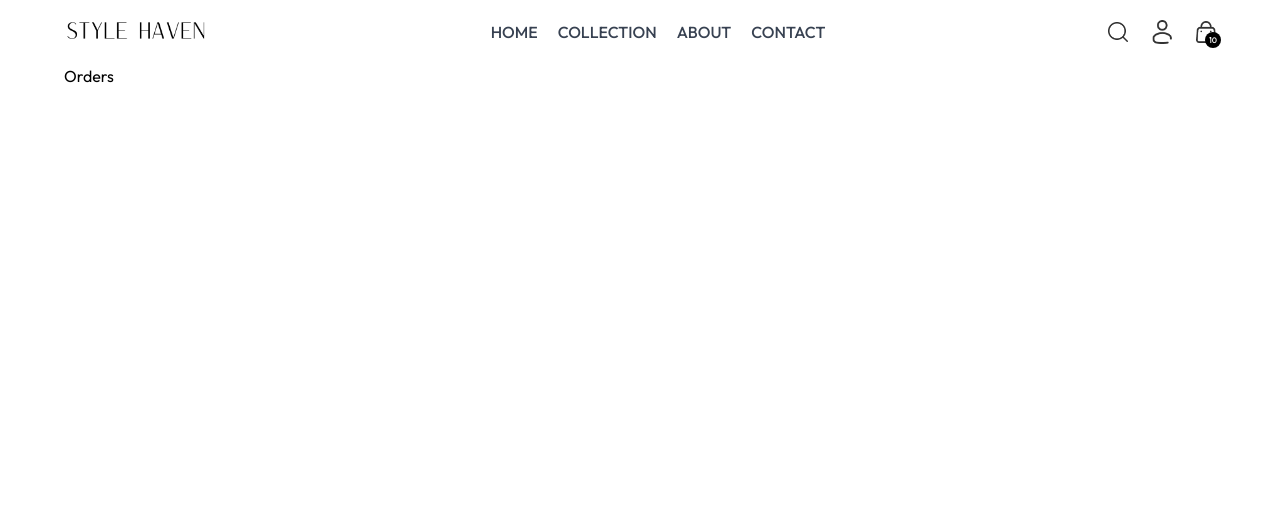
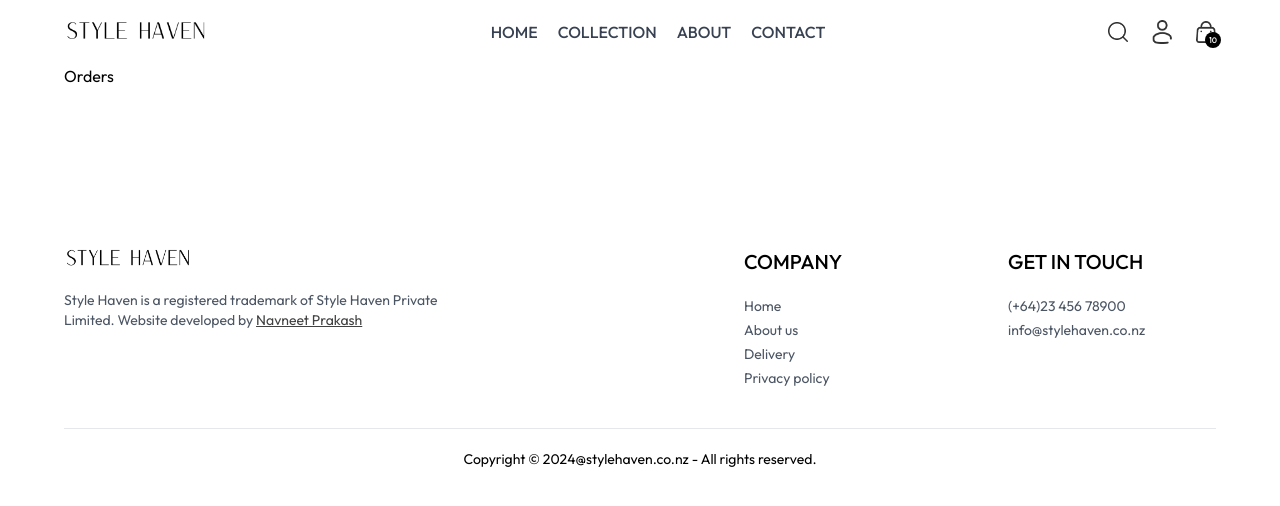
Before and after one commit to navneetprakash/react-ecom-frontend-vite, a React (Vite) app in the folder frontend/: page /orders in a window 1280 px wide. Shown: the top 506 px of the page. Built offline with nearby package versions, Linux system fonts and the light colour scheme.

Commit message:
more info added to the footer section

```diff
--- a/frontend/src/App.jsx
+++ b/frontend/src/App.jsx
@@ -10,6 +10,7 @@ import Login from "./pages/Login";
 import Placeorder from "./pages/PlaceOrder";
 import Orders from "./pages/Orders";
 import Navbar from "./components/Navbar";
+import Footer from "./components/Footer";
 
 // Routes for the application
 const App = () => {
@@ -27,6 +28,7 @@ const App = () => {
         <Route path="/place-order" element={<Placeorder />} />
         <Route path="/orders" element={<Orders />} />
       </Routes>
+      <Footer />
     </div>
   );
 };
--- /dev/null
+++ b/frontend/src/components/Footer.jsx
@@ -0,0 +1,39 @@
+import { assets } from "../assets/assets";
+
+const Footer = () => {
+  return (
+    <div>
+      <div className="flex flex-col sm:grid grid-cols-[3fr_1fr_1fr] gap-14 my-10 mt-40 text-sm">
+        <div>
+          <img src={assets.logo} className="mb-5 w-32" alt="logo image footer" />
+          <p className="w-full md:w-2/3 text-gray-600">Style Haven is a registered trademark of Style Haven Private Limited. Website developed by <a href="https://github.com/navneetprakash" target="_blank" rel="noreferrer" className="text-[#414141] underline">Navneet Prakash</a></p>
+        </div>
+
+        <div>
+          <p className="text-xl font-medium mb-5 ">COMPANY</p>
+          <ul className="flex flex-col gap-1 text-gray-600">
+            <li>Home</li>
+            <li>About us</li>
+            <li>Delivery</li>
+            <li>Privacy policy</li>
+          </ul>
+        </div>
+
+        <div>
+          <p className="text-xl font-medium mb-5">GET IN TOUCH</p>
+          <ul className="flex flex-col gap-1 text-gray-600">
+            <li>(+64)23 456 78900</li>
+            <li>info@stylehaven.co.nz</li>
+          </ul>
+        </div>
+      </div>
+
+      <div>
+        <hr />
+        <p className="py-5 text-sm text-center"> Copyright &copy; 2024@stylehaven.co.nz - All rights reserved.</p>
+      </div>
+    </div>
+  );
+};
+
+export default Footer;
```
